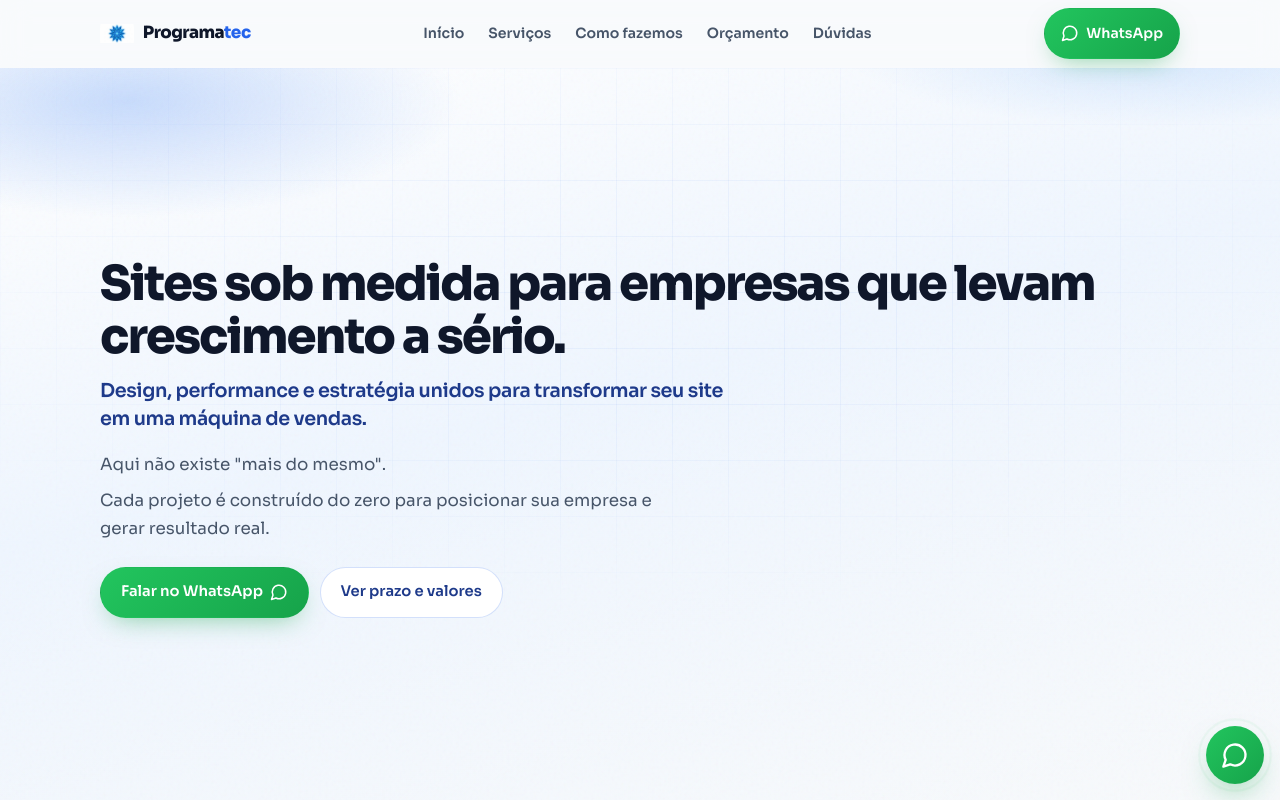
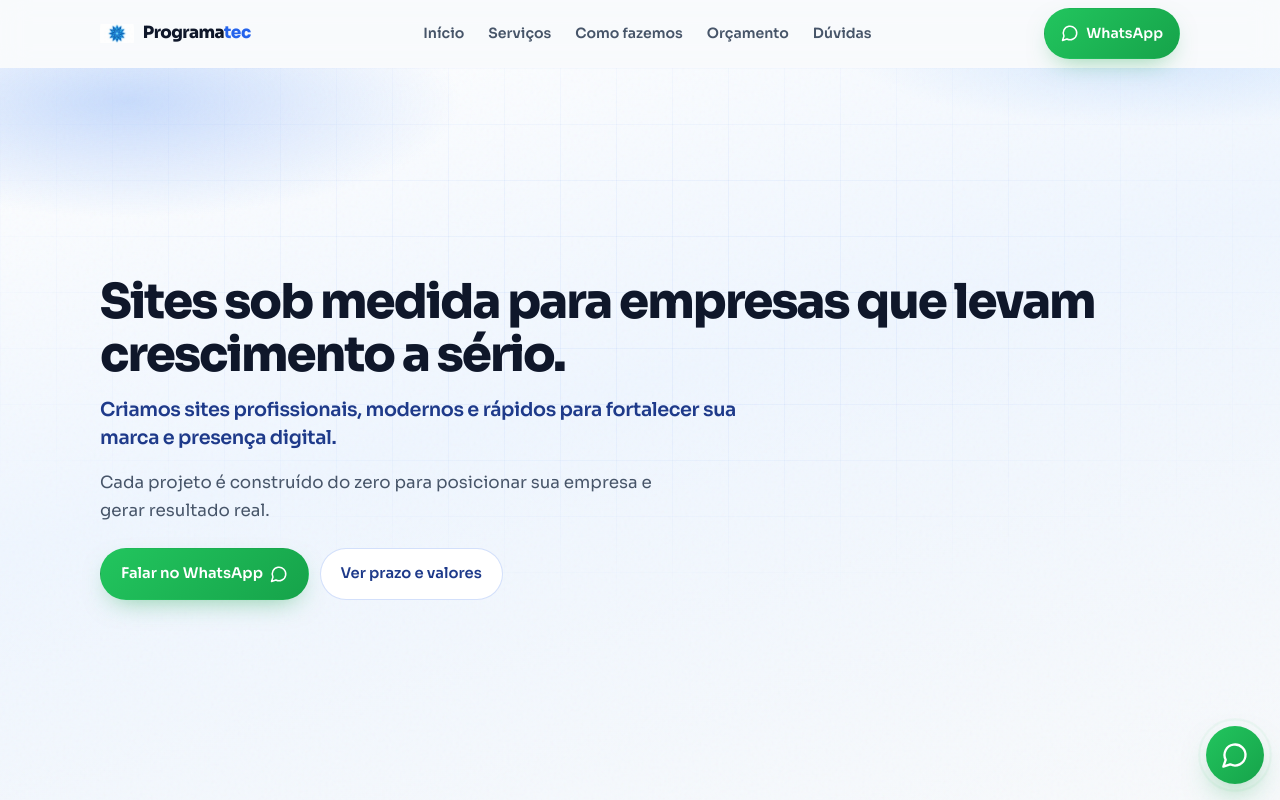
Before and after one commit to MauricioMoreiira/Programatec, a React (Vite) app: page / in a window 1280 px wide. Shown: the top 800 px of the page. Built offline with nearby package versions, Linux system fonts and the light colour scheme.

Commit message:
novo preço e CTA

```diff
--- a/src/constants.js
+++ b/src/constants.js
@@ -5,11 +5,16 @@ export const WHATSAPP_E164_DIGITS = '5551995465854'
 export const WHATSAPP_DISPLAY_NUMBER = '(51) 99546-5854'
 
 /**
+ * Primeiro contato: tom acolhedor, interesse em informações (sem pedir orçamento de cara).
+ * Usado no hero, barra móvel e onde fizer sentido manter o mesmo texto.
+ */
+export const WHATSAPP_DEFAULT_MESSAGE =
+  'Olá, tudo bem? Estou interessado e gostaria de ter mais informações sobre as soluções da Programatec.'
+
+/**
  * Texto pré-preenchido no WhatsApp ao tocar na barra inferior (mobile).
- * Tom profissional e consultivo, sem soar genérico demais.
  */
-export const WHATSAPP_MOBILE_BAR_MESSAGE =
-  'Olá! Acabei de ver o site da Programatec e gostaria de conversar sobre um site para meu negócio — objetivos, prazo e investimento. Podem me orientar?'
+export const WHATSAPP_MOBILE_BAR_MESSAGE = WHATSAPP_DEFAULT_MESSAGE
 
 /**
  * Link `wa.me` com texto opcional já preenchido.
--- a/src/site/Hero.jsx
+++ b/src/site/Hero.jsx
@@ -1,11 +1,17 @@
 import { motion } from 'framer-motion'
 import { MessageCircle } from 'lucide-react'
 import { Button } from './Button'
-import { SECTION_IDS, hashForSectionId, navigateToSectionId, whatsappHref } from '../constants'
+import {
+  SECTION_IDS,
+  WHATSAPP_DEFAULT_MESSAGE,
+  hashForSectionId,
+  navigateToSectionId,
+  whatsappHref,
+} from '../constants'
 import { trackLeadConversionOpen } from '../utils/adsConversion'
 
 export function Hero() {
-  const heroWhatsAppUrl = whatsappHref('Olá! Gostaria de pedir um orçamento.')
+  const heroWhatsAppUrl = whatsappHref(WHATSAPP_DEFAULT_MESSAGE)
   return (
     <section className="pg-hero" id={SECTION_IDS.inicio}>
       <div className="pg-hero__aurora" aria-hidden />
@@ -28,7 +34,7 @@ export function Hero() {
           animate={{ opacity: 1, y: 0 }}
           transition={{ duration: 0.5, delay: 0.06 }}
         >
-          Design, performance e estratégia unidos para transformar seu site em uma máquina de vendas.
+          Criamos sites profissionais, modernos e rápidos para fortalecer sua marca e presença digital.
         </motion.p>
 
         <motion.div
@@ -37,7 +43,6 @@ export function Hero() {
           animate={{ opacity: 1, y: 0 }}
           transition={{ duration: 0.5, delay: 0.12 }}
         >
-          <p className="pg-hero__lead-line">Aqui não existe &quot;mais do mesmo&quot;.</p>
           <p className="pg-hero__lead-line">
             Cada projeto é construído do zero para posicionar sua empresa e gerar resultado real.
           </p>
```
